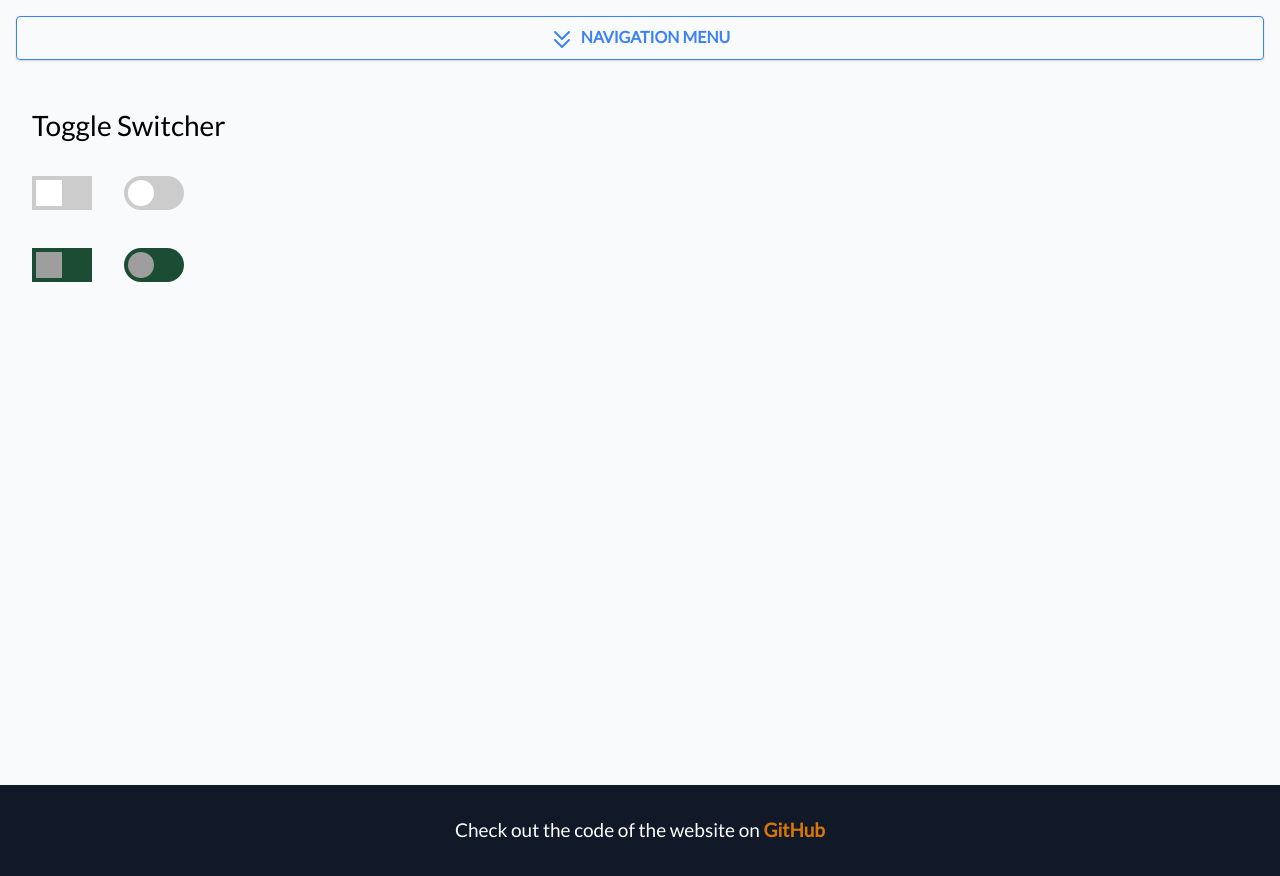
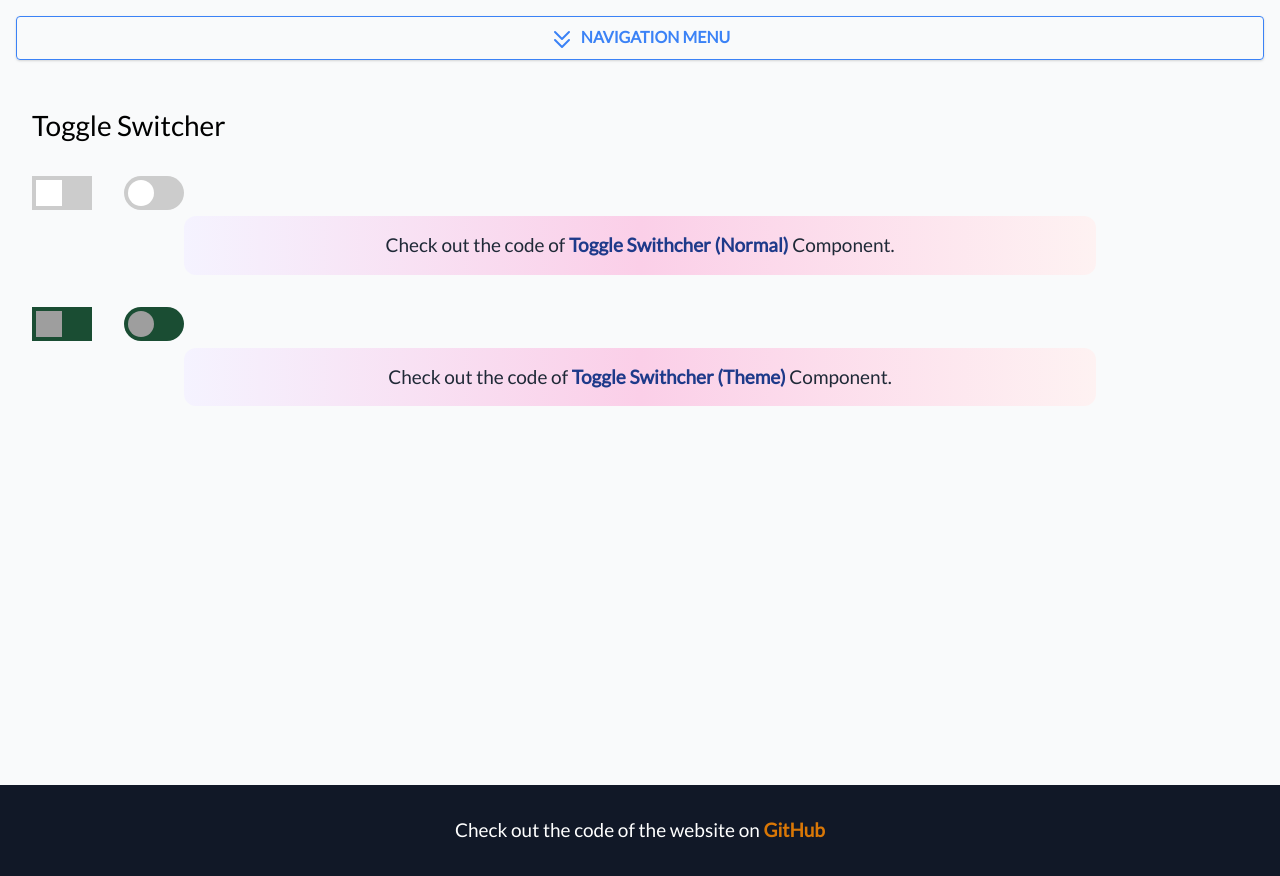
Before and after one commit to Rasaf-Ibrahim/Bulma-with-Vue.js, a Vue app: page /form in a window 1280 px wide. Built offline with nearby package versions, Linux system fonts and the light colour scheme; grey boxes are pictures that could not be loaded; a web font is replaced by a local one.

Commit message:
1.4 (updated)

```diff
--- a/src/components/Form/ToggleSwitcher/ToggleSwithcher.vue
+++ b/src/components/Form/ToggleSwitcher/ToggleSwithcher.vue
@@ -2,12 +2,27 @@
 
 
 <div>
+
    <Normal/>
+
+   <CodeLink
+
+   name="Toggle Swithcher (Normal)"
+
+   link="https://github.com/Rasaf-Ibrahim/Some-Designed-Components/blob/master/src/components/Form/ToggleSwitcher/Types/Normal.vue" />
+
 </div>
 
 
 <div class="mt-8">
     <ThemeSwitcher/>
+
+   <CodeLink
+
+   name="Toggle Swithcher (Theme)"
+
+   link="https://github.com/Rasaf-Ibrahim/Some-Designed-Components/blob/master/src/components/Form/ToggleSwitcher/Types/ThemeSwitcher.vue" />
+
 </div>
 
 
@@ -16,10 +31,11 @@
 <script>
 import Normal from './Types/Normal.vue'
 import ThemeSwitcher from './Types/ThemeSwitcher.vue'
+import CodeLink from '../../CodeLink.vue'
 
     export default {
 
-        components:{Normal, ThemeSwitcher}
+        components:{Normal, ThemeSwitcher, CodeLink}
 
     }
 </script>
--- a/src/components/Form/ToggleSwitcher/Types/ThemeSwitcher.vue
+++ b/src/components/Form/ToggleSwitcher/Types/ThemeSwitcher.vue
@@ -62,7 +62,9 @@
   bottom: 4px;
   left: 4px;
   transition: .4s;
-  background: white url('https://raw.githubusercontent.com/Rasaf-Ibrahim/Some-Designed-Components/2e78e1146bad789135f9ce657d5a9fae52816e8f/src/assets/svg/sun.svg');
+
+  background: hsl(0, 0%, 90%) url('https://raw.githubusercontent.com/Rasaf-Ibrahim/Some-Designed-Components/2e78e1146bad789135f9ce657d5a9fae52816e8f/src/assets/svg/sun.svg');
+
   background-repeat: no-repeat;
   background-position: center;
 
@@ -76,7 +78,8 @@ input:checked + .slider {
 input:checked + .slider:before {
   transform: translateX(26px);
 
-  background: #121212 url('https://raw.githubusercontent.com/Rasaf-Ibrahim/Some-Designed-Components/2e78e1146bad789135f9ce657d5a9fae52816e8f/src/assets/svg/moon.svg');
+  background: hsl(0, 0%, 15%) url('https://raw.githubusercontent.com/Rasaf-Ibrahim/Some-Designed-Components/5753262e46b864f3627f2d36fb58c1a98230022e/src/assets/svg/moon.svg');
+
 
   background-position: center;
   background-repeat: no-repeat;
```
Also changed, not shown: src/assets/svg/moon.svg.
